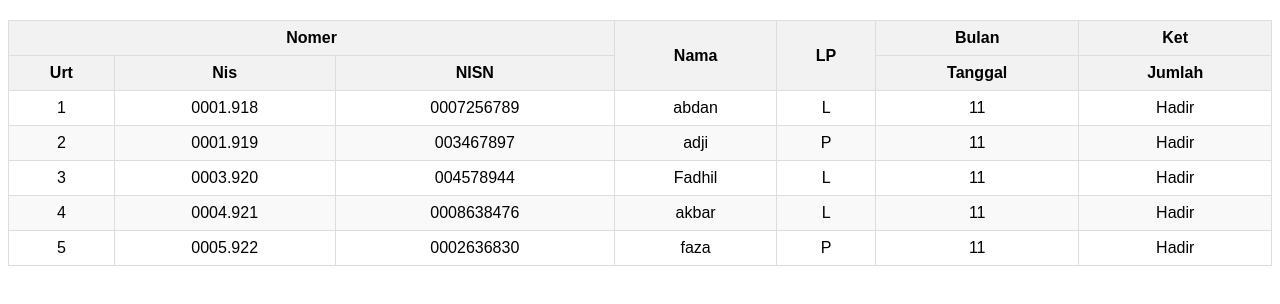
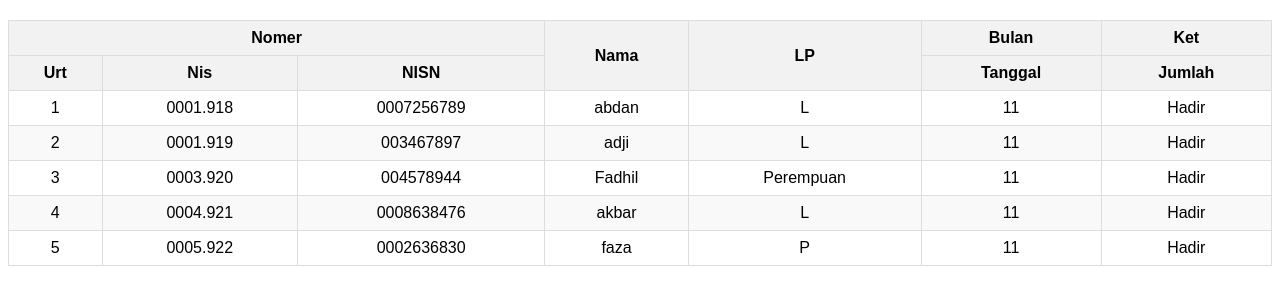
Before and after one commit to HazzaFadhil/Tugas-Tabel, a plain HTML site: page index.html in a window 1280 px wide. Drawn offline with Linux system fonts and the light colour scheme.

Commit message:
first Commit

```diff
--- a/index.html
+++ b/index.html
@@ -60,7 +60,7 @@
             <td>0001.919</td>
             <td>003467897</td>
             <td>adji</td>
-            <td>P</td>
+            <td>L</td>
             <td>11</td>
             <td>Hadir</td>
         </tr>
@@ -69,7 +69,7 @@
             <td>0003.920</td>
             <td>004578944</td>
             <td>Fadhil</td>
-            <td>L</td>
+            <td>Perempuan</td>
             <td>11</td>
             <td>Hadir</td>
         </tr>
```
